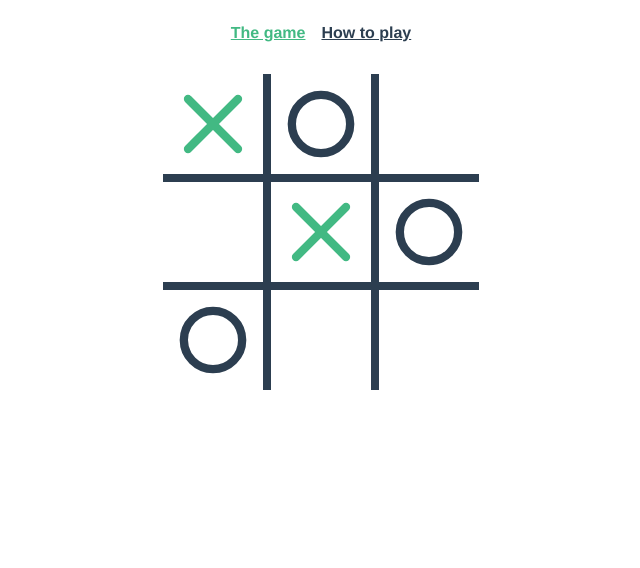
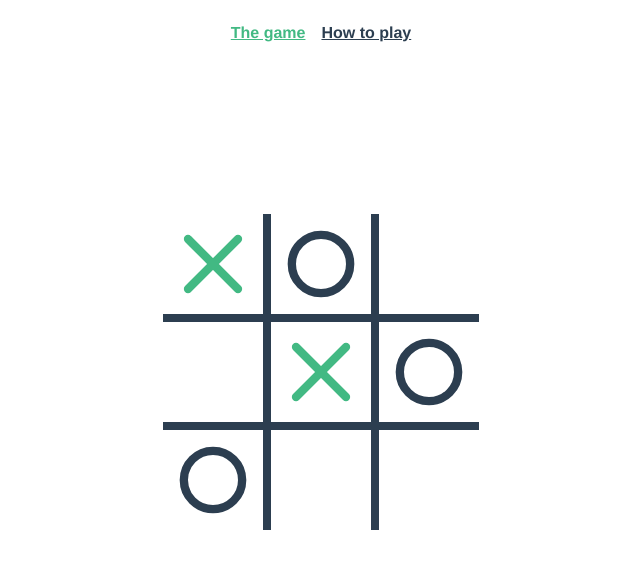
Before and after one commit to damianocasula/tic-tac-toe-vue, a Vue app: page / in a window 1280 px wide. Shown: the top 568 px of the page, without its empty margins (319-959 px from the left). Built offline with nearby package versions, Linux system fonts and the light colour scheme.

Commit message:
style: game board padding top

```diff
--- a/src/views/Home.vue
+++ b/src/views/Home.vue
@@ -28,6 +28,7 @@ export default {
   align-items: center;
 
   .game-board {
+    padding-top: 17.5vh;
     display: flex;
   }
 }
```
